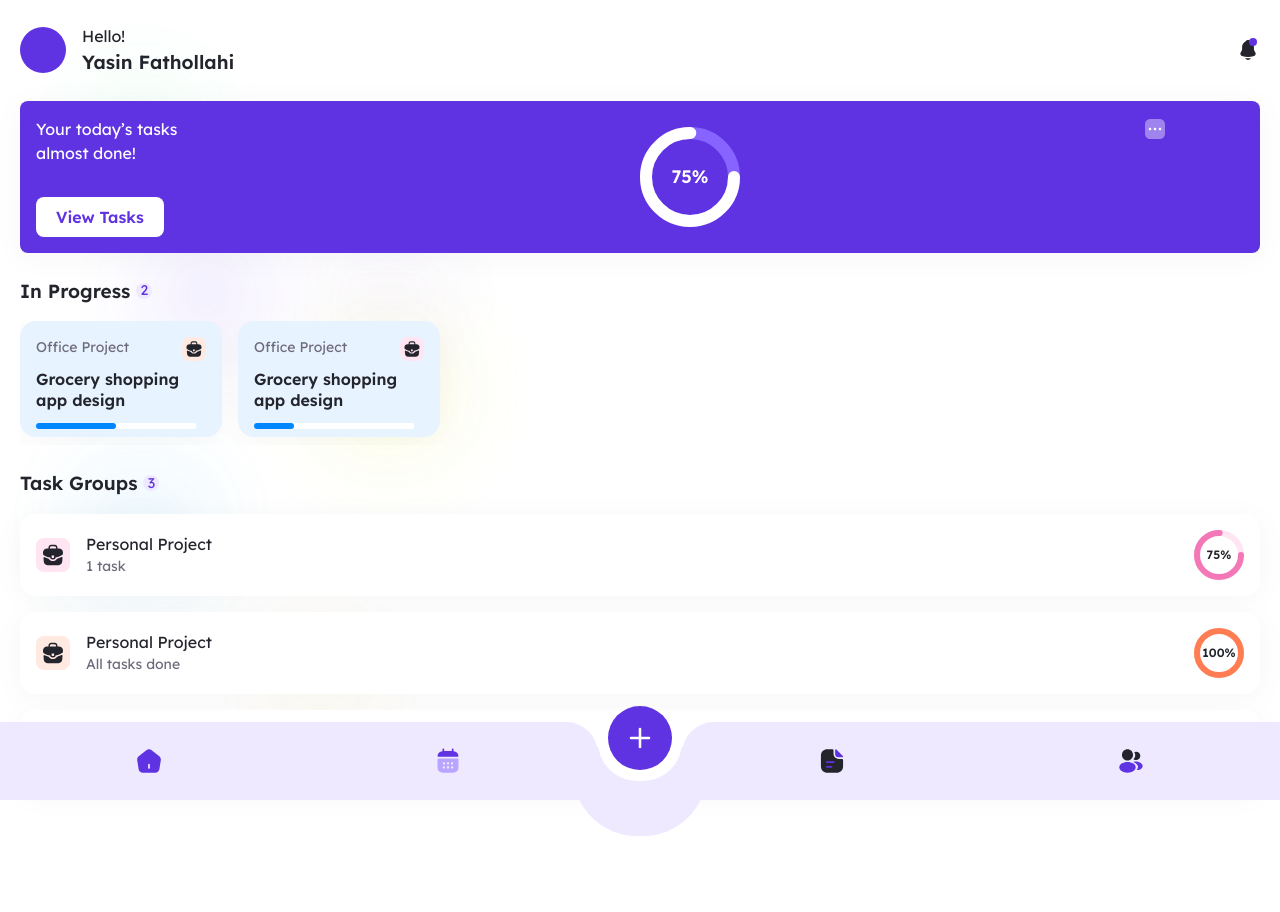
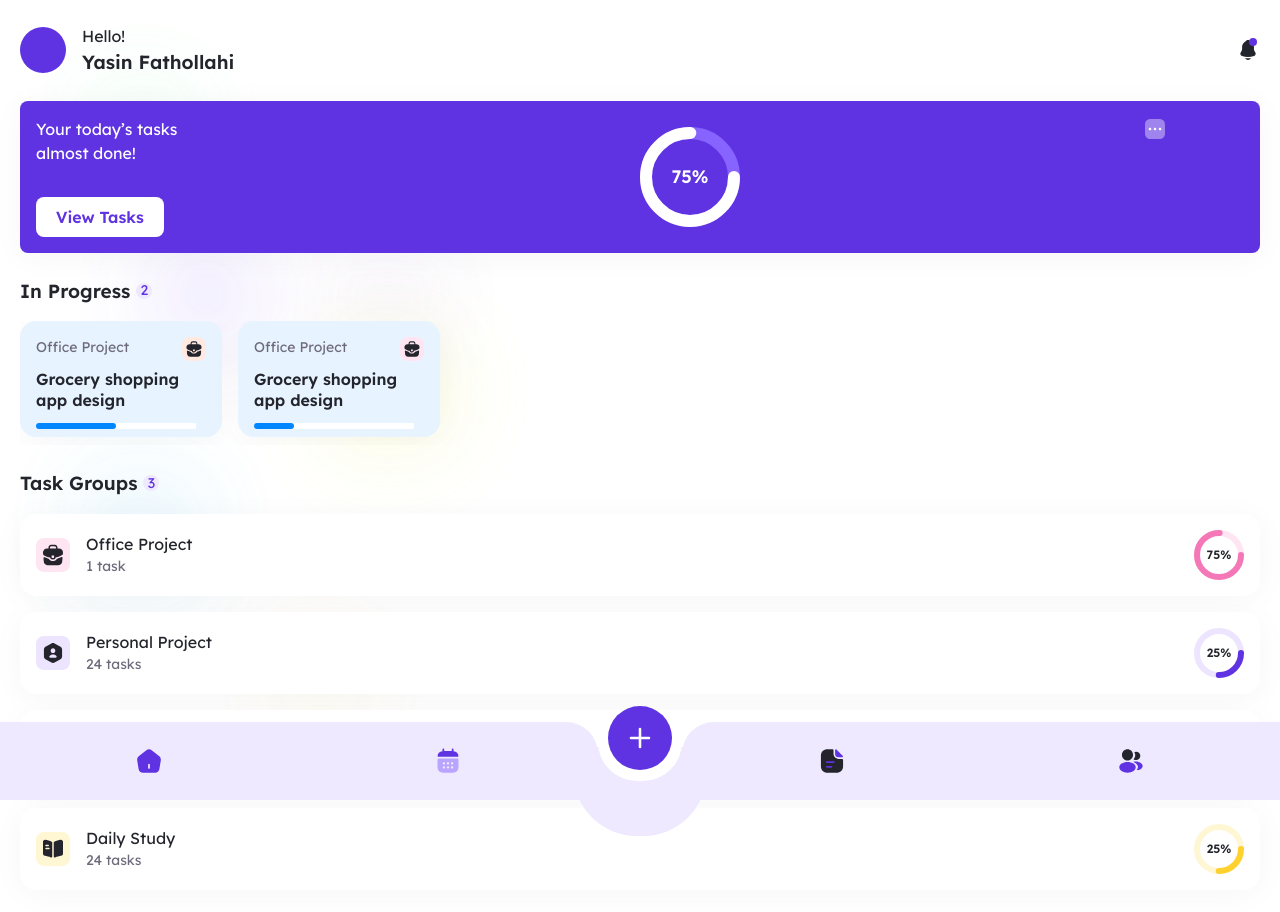
Before and after one commit to Yasin-Fathollahi/smart-notes, a Next.js app: page / in a window 1280 px wide. Shown: the top 912 px of the page. Built offline with nearby package versions, Linux system fonts and the light colour scheme.

Commit message:
minor task-group section improvements and removed the unnecessary capitalizeEachWord function

```diff
--- a/app/(app-pages)/components/section-task-groups.tsx
+++ b/app/(app-pages)/components/section-task-groups.tsx
@@ -1,6 +1,8 @@
 import RegularSection from '../../components/section-regular';
 import TaskGroupCard from './task-group-card';
 import briefcaseIcon from '@/public/icons/briefcase.svg';
+import UserOctagonIcon from '@/public/icons/user-octagon.svg';
+import BookIcon from '@/public/icons/book.svg';
 
 export default function TaskGroupsSection() {
   return (
@@ -11,18 +13,28 @@ export default function TaskGroupsSection() {
           icon={briefcaseIcon}
           progress={75}
           taskCount={1}
+          title="office project"
+        />
+        <TaskGroupCard
+          colorName="purple"
+          icon={UserOctagonIcon}
+          progress={25}
+          taskCount={24}
+          title="personal project"
         />
         <TaskGroupCard
           colorName="orange"
-          icon={briefcaseIcon}
+          icon={BookIcon}
           progress={100}
           taskCount={0}
+          title="daily study"
         />
         <TaskGroupCard
-          colorName="purple"
-          icon={briefcaseIcon}
+          colorName="yellow"
+          icon={BookIcon}
           progress={25}
           taskCount={24}
+          title="daily study"
         />
       </ul>
     </RegularSection>
--- a/app/(app-pages)/components/task-group-card.tsx
+++ b/app/(app-pages)/components/task-group-card.tsx
@@ -6,6 +6,7 @@ type TaskGroupCardProps = {
   progress: number;
   colorName: 'yellow' | 'purple' | 'orange' | 'pink';
   taskCount: number;
+  title: string;
 };
 
 export default function TaskGroupCard({
@@ -13,6 +14,7 @@ export default function TaskGroupCard({
   progress,
   colorName,
   taskCount,
+  title,
 }: TaskGroupCardProps) {
   return (
     <li className="card bg-white text-text-default">
@@ -21,7 +23,7 @@ export default function TaskGroupCard({
           <CardIcon colorName={colorName} size="md" hasBg icon={icon} />
           <div className="flex flex-col items-start gap-0.5">
             <h1>
-              <span className="text-body-base">Personal Project</span>
+              <span className="text-body-base capitalize">{title}</span>
               <br />
               <p className="text-text-muted text-body-sm font-body-regular">
                 {(taskCount === 0 ? 'All' : taskCount) +
--- a/app/components/section-regular.tsx
+++ b/app/components/section-regular.tsx
@@ -1,5 +1,4 @@
 import { type ReactNode } from 'react';
-import capitalizeEachWord from '@/app/lib/utils/cap-words';
 
 type RegularSectionProps = {
   children: ReactNode;
@@ -15,8 +14,8 @@ export default function RegularSection({
   return (
     <section className="mb-mb-section">
       <div className="flex gap-1.5  items-center mb-mb-section-heading">
-        <h2 className="text-heading-sm font-heading-semibold">
-          {capitalizeEachWord(heading)}
+        <h2 className="text-heading-sm font-heading-semibold capitalize">
+          {heading}
         </h2>
         <div className="bg-task-count w-4 h-4 flex justify-center items-center rounded-full bg-blue-extra-light">
           <p className="text-body-sm font-body-regular text-primary">
--- a/app/lib/utils/cap-words.ts
+++ /dev/null
@@ -1,7 +0,0 @@
-export default function capitalizeEachWord(text: string) {
-  const capitalizedWords = text
-    .split(' ')
-    .map((word) => word[0].toUpperCase() + word.slice(1))
-    .join(' ');
-  return capitalizedWords;
-}
```
Also changed, not shown: public/icons/book.svg.
